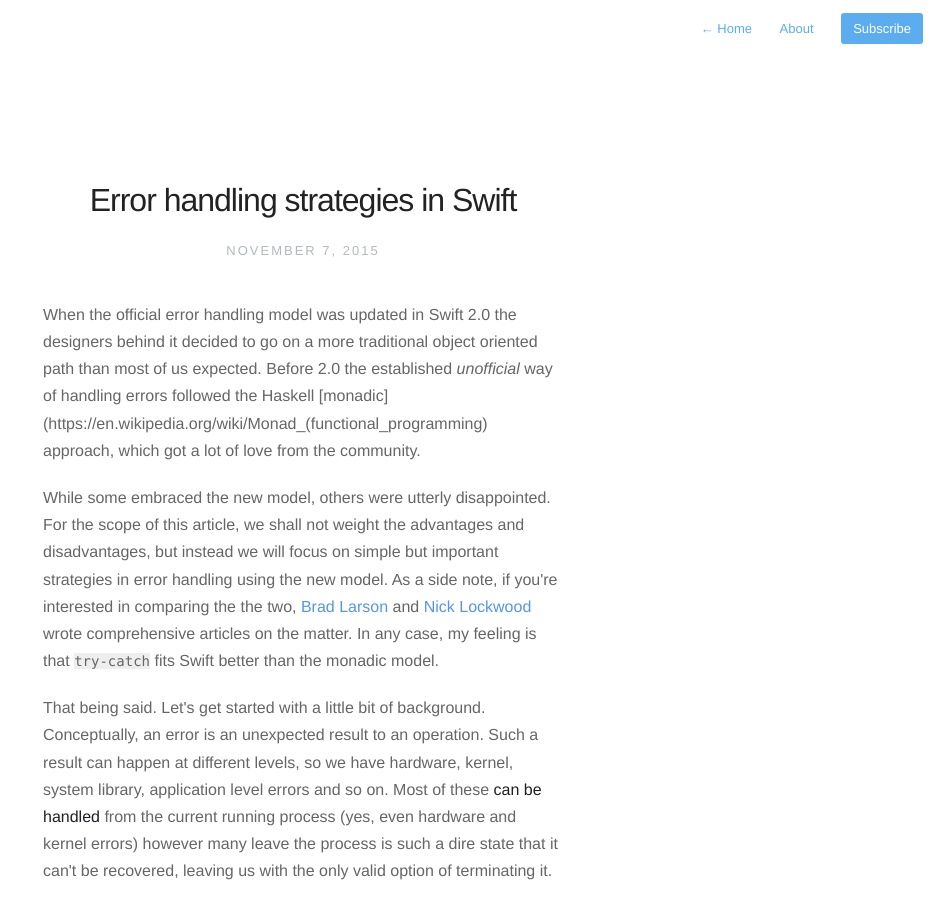
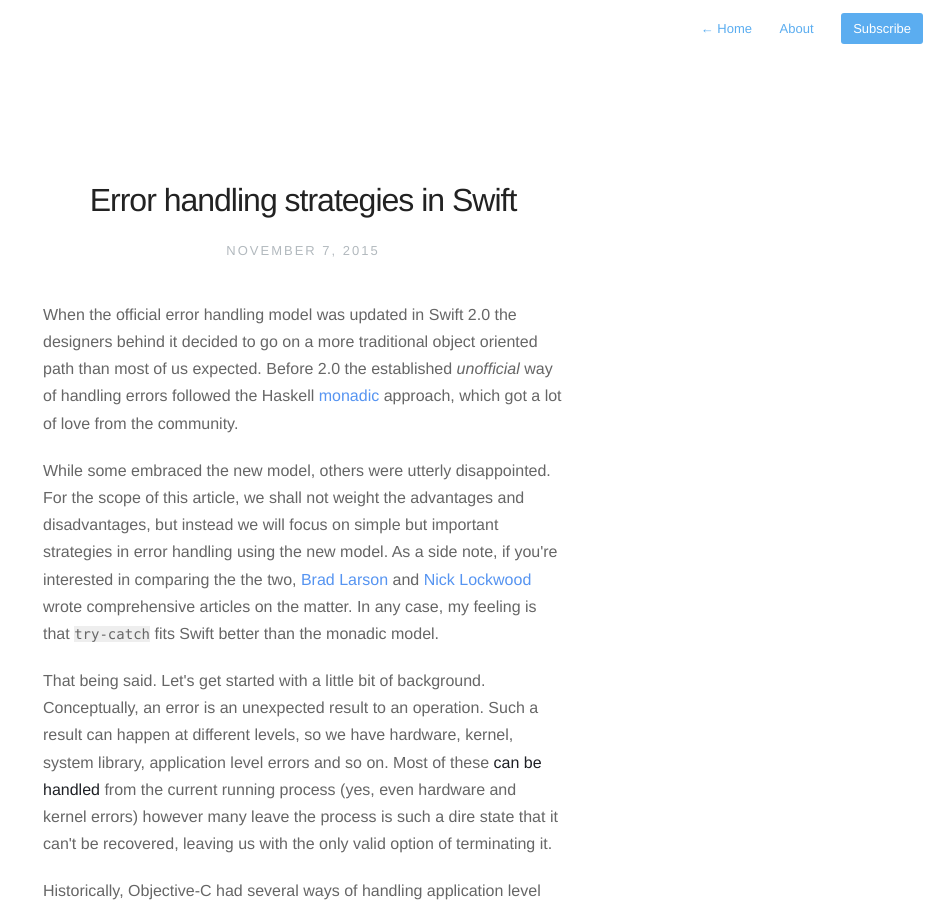
Before and after one commit to valentinradu/valentinradu.github.io, a Jekyll site: the page built from _posts/2015-11-08-error-handling-strategies-in-swift-part-1.md, in a window 1280 px wide and 900 px high. Shown: the whole window, without its empty margins (337-1280 px from the left). Built offline with Jekyll 4.4.1, drawn with Linux system fonts in a browser that asks for light colours; nearby versions of some CDN libraries; comment, search, counter and statistics services are not loaded; part of the change alters nothing that is shown.

Commit message:
Error handling strategies part 1

```diff
--- a/_posts/2015-11-08-error-handling-strategies-in-swift-part-1.md
+++ b/_posts/2015-11-08-error-handling-strategies-in-swift-part-1.md
@@ -13,7 +13,7 @@ tags:
 ---
 
 
-When the official error handling model was updated in Swift 2.0 the designers behind it decided to go on a more traditional object oriented path than most of us expected. Before 2.0 the established *unofficial* way of handling errors followed the Haskell [monadic](https://en.wikipedia.org/wiki/Monad_(functional_programming) approach, which got a lot of love from the community.
+When the official error handling model was updated in Swift 2.0 the designers behind it decided to go on a more traditional object oriented path than most of us expected. Before 2.0 the established *unofficial* way of handling errors followed the Haskell [monadic](https://en.wikipedia.org/wiki/Monad_\%28functional_programming\%29) approach, which got a lot of love from the community.
 
 While some embraced the new model, others were utterly disappointed. For the scope of this article, we shall not weight the advantages and disadvantages, but instead we will focus on simple but important strategies in error handling using the new model. As a side note, if you're interested in comparing the the two, [Brad Larson](http://www.sunsetlakesoftware.com/2015/06/12/swift-2-error-handling-practice) and [Nick Lockwood](https://gist.github.com/nicklockwood/21495c2015fd2dda56cf) wrote comprehensive articles on the matter. In any case, my feeling is that `try-catch` fits Swift better than the monadic model.
 
```
